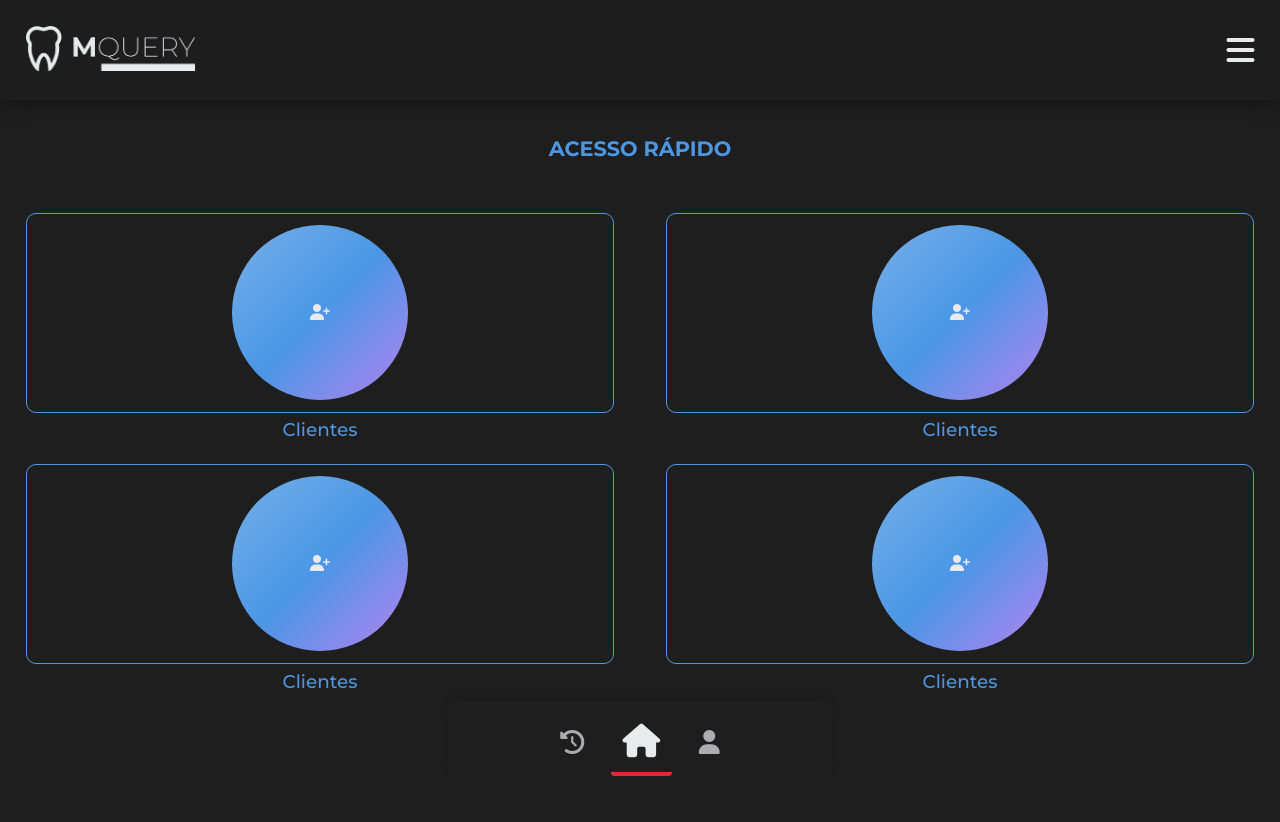
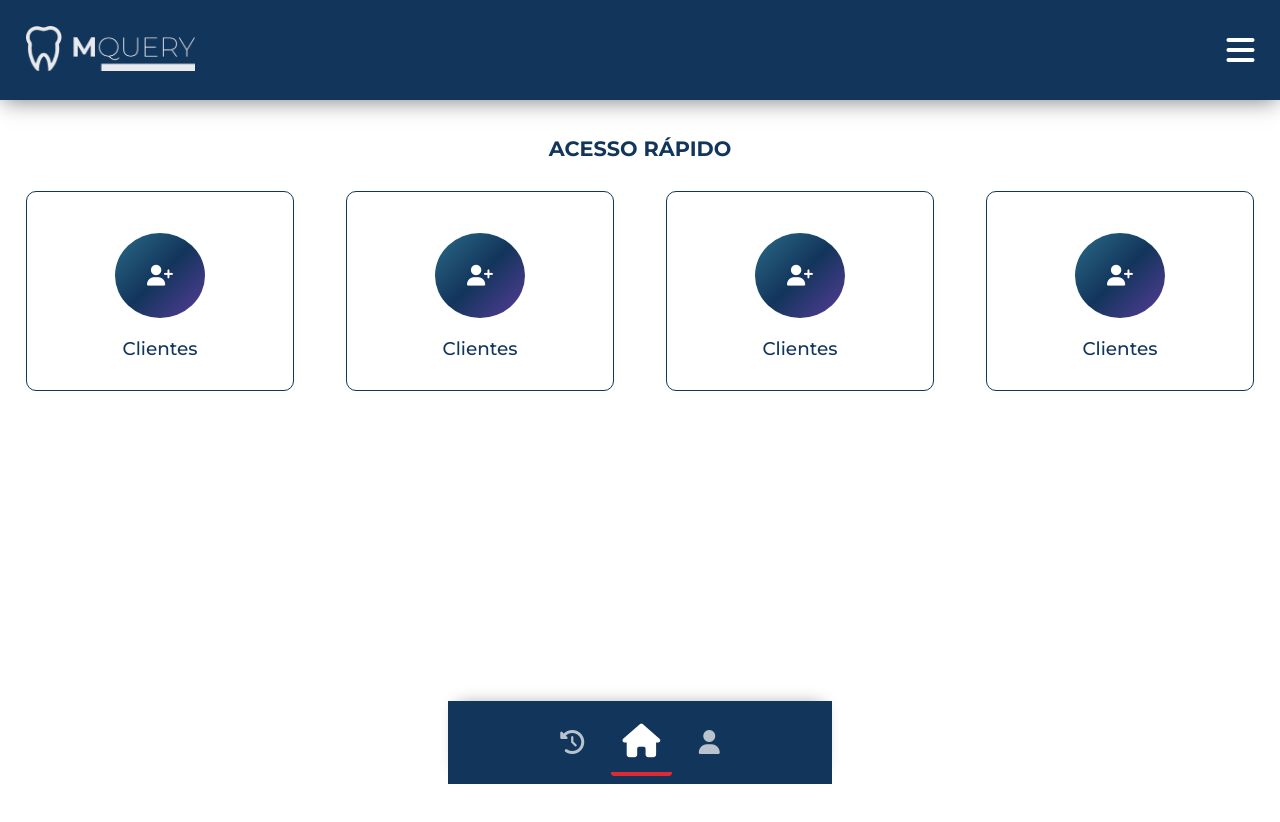
Before and after one commit to JulioFrontEnd/frontEnd-tcc, a React (Create React App) app: page /menu in a window 1280 px wide. Shown: the top 822 px of the page. Built offline with nearby package versions, Linux system fonts and the light colour scheme.

Commit message:
fixing bugs

```diff
--- a/src/components/mainPage/index.scss
+++ b/src/components/mainPage/index.scss
@@ -19,6 +19,9 @@
             align-items: center;
             justify-content: center;
             div{
+                display: flex;
+                justify-content: center;
+                align-items: center;
                 margin-top: 13%;
                 padding: 17%;
                 border-radius: 50%;
@@ -43,6 +46,10 @@
     .option-menu{
         .content{
             border: 1px solid $dark-blueColor;
+            &:hover{
+                transition: background-color .7s;
+                background-color: rgba($color: $dark-blueColor, $alpha: .3);
+            }
             div{
                 color: $dark-whiteColor;
                 background: linear-gradient(135deg, $dark-blueWhiteColor 0%,$dark-blueColor 50%,#b381ef 100%);
@@ -79,3 +86,31 @@
         color: $light-blueColor;
     }
 }
+
+
+
+
+
+@media only screen and (min-width: 900px) {
+    .main-page{
+        .option-menu{
+            display: flex;
+            flex-wrap: wrap;
+            margin-top: -1%;
+            .content{
+                cursor: pointer;
+                border-radius: 10px;
+                min-width: 21vw;
+                height: 25vh;
+                padding: 2%;
+                margin:2vw;
+                div{
+                    padding: 15%;
+                    i{
+                        font-size: 1.3em;
+                    }
+                }
+            }
+        }
+    }
+}
--- a/src/components/reducers/theme.js
+++ b/src/components/reducers/theme.js
@@ -9,7 +9,7 @@ const initial_state = {
         name:'light',
     }],
 
-    actualTheme:"dark",
+    actualTheme:"light",
 }
 
 const reducer = (state = initial_state, action)=>{
```
